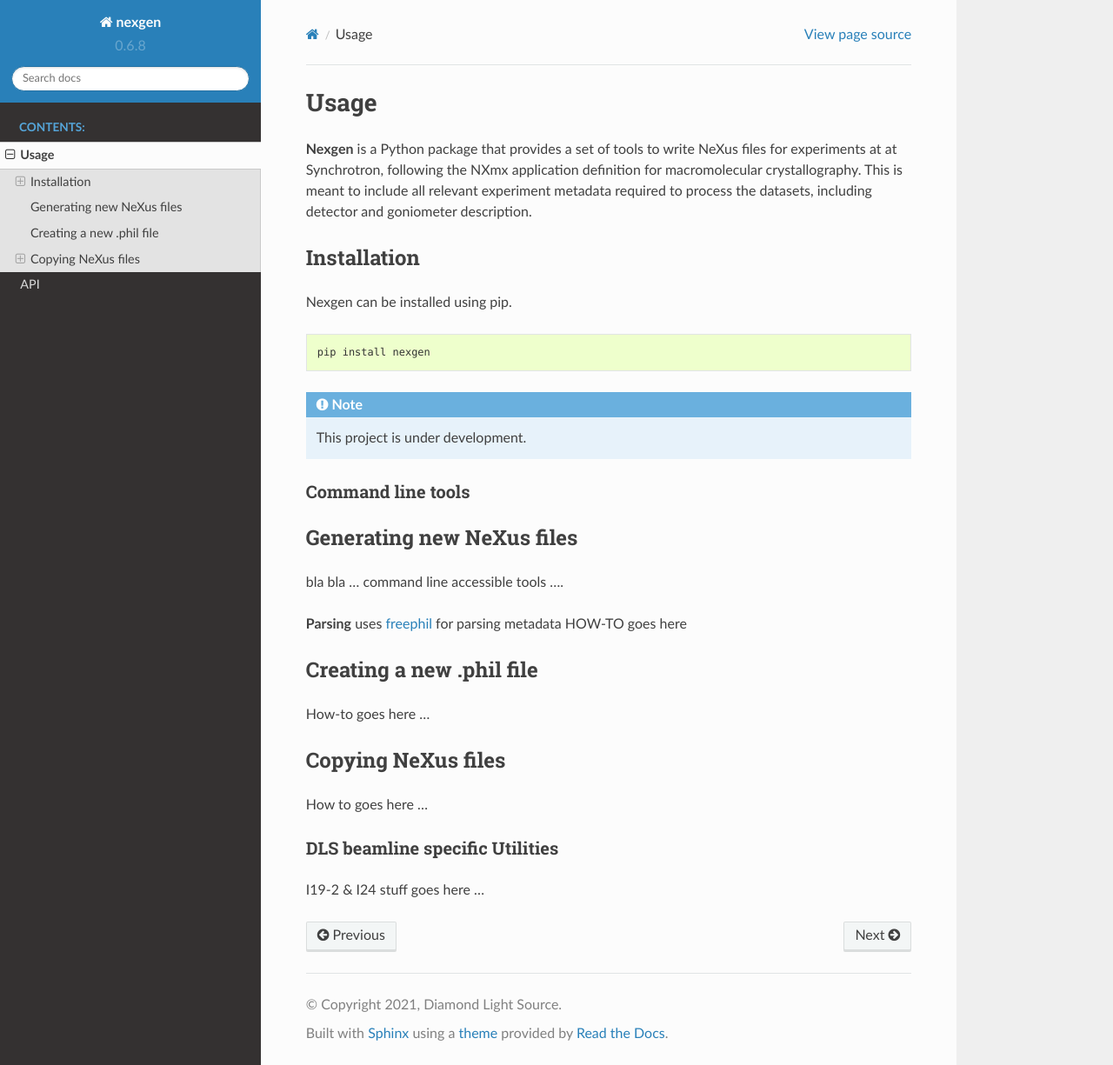
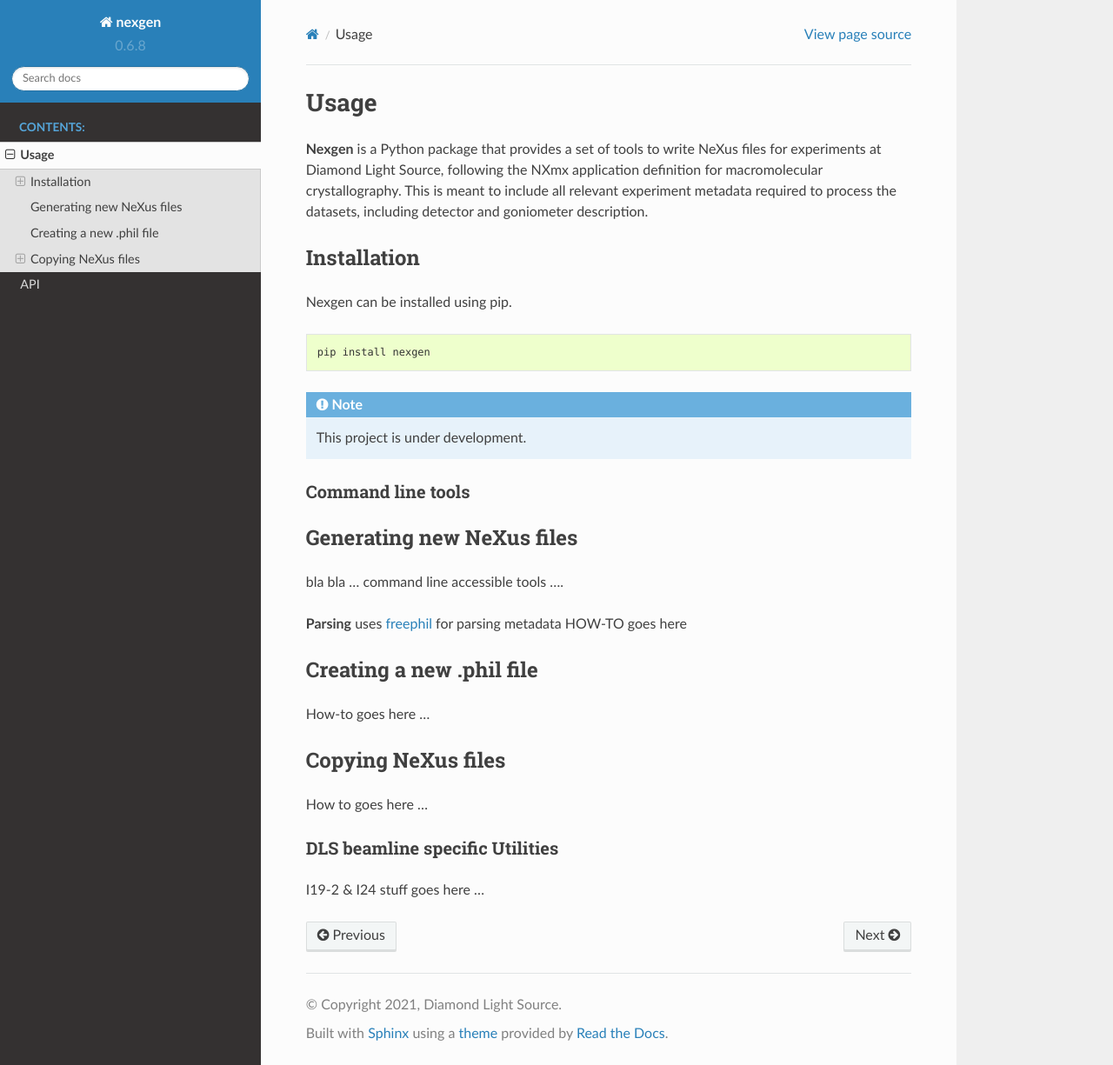
Before and after one commit to DiamondLightSource/nexgen, a Sphinx documentation site: the page built from docs/usage.rst, in a window 1280 px wide and 1225 px high. Shown: the whole window at 87% size. Built offline with Sphinx 7.4.7 and the Read the Docs theme 2.0.0, drawn with Linux system fonts in a browser that asks for light colours.

Commit message:
Just a try

```diff
--- a/docs/usage.rst
+++ b/docs/usage.rst
@@ -2,7 +2,7 @@
 Usage
 =====
 
-**Nexgen** is a Python package that provides a set of tools to write NeXus files for experiments at at Synchrotron, following
+**Nexgen** is a Python package that provides a set of tools to write NeXus files for experiments at Diamond Light Source, following
 the NXmx application definition for macromolecular crystallography. This is meant to include all relevant experiment metadata
 required to process the datasets, including detector and goniometer description.
 
```
